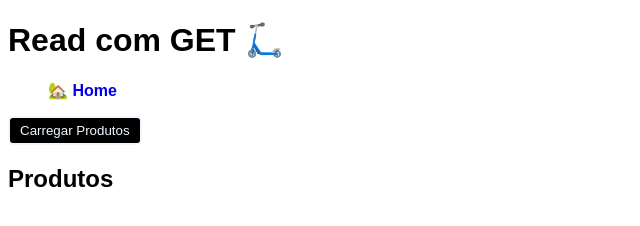
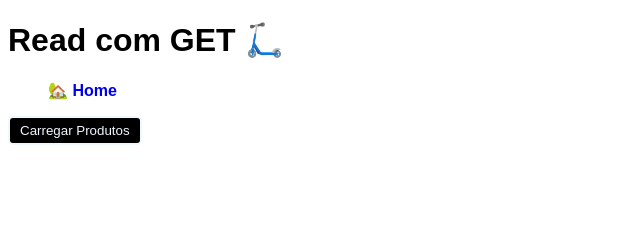
Before and after one commit to JassonJr/interacao-com-APIs, a website: page get.html in a window 1280 px wide. Shown: the whole page, without its empty margins (0-640 px from the left). Drawn offline with Linux system fonts and the light colour scheme.

Commit message:
fix: h2 removido do corpo da página

```diff
--- a/get.html
+++ b/get.html
@@ -18,9 +18,7 @@
         </ul>
     </nav>
     <button type="button" id="carregar">Carregar Produtos</button>
-    <div id="produtos">
-        <h2>Produtos</h2>
-    </div>
+    <div id="produtos"></div>
 
     <script>
         document.querySelector('#carregar').addEventListener('click', () => {
```
